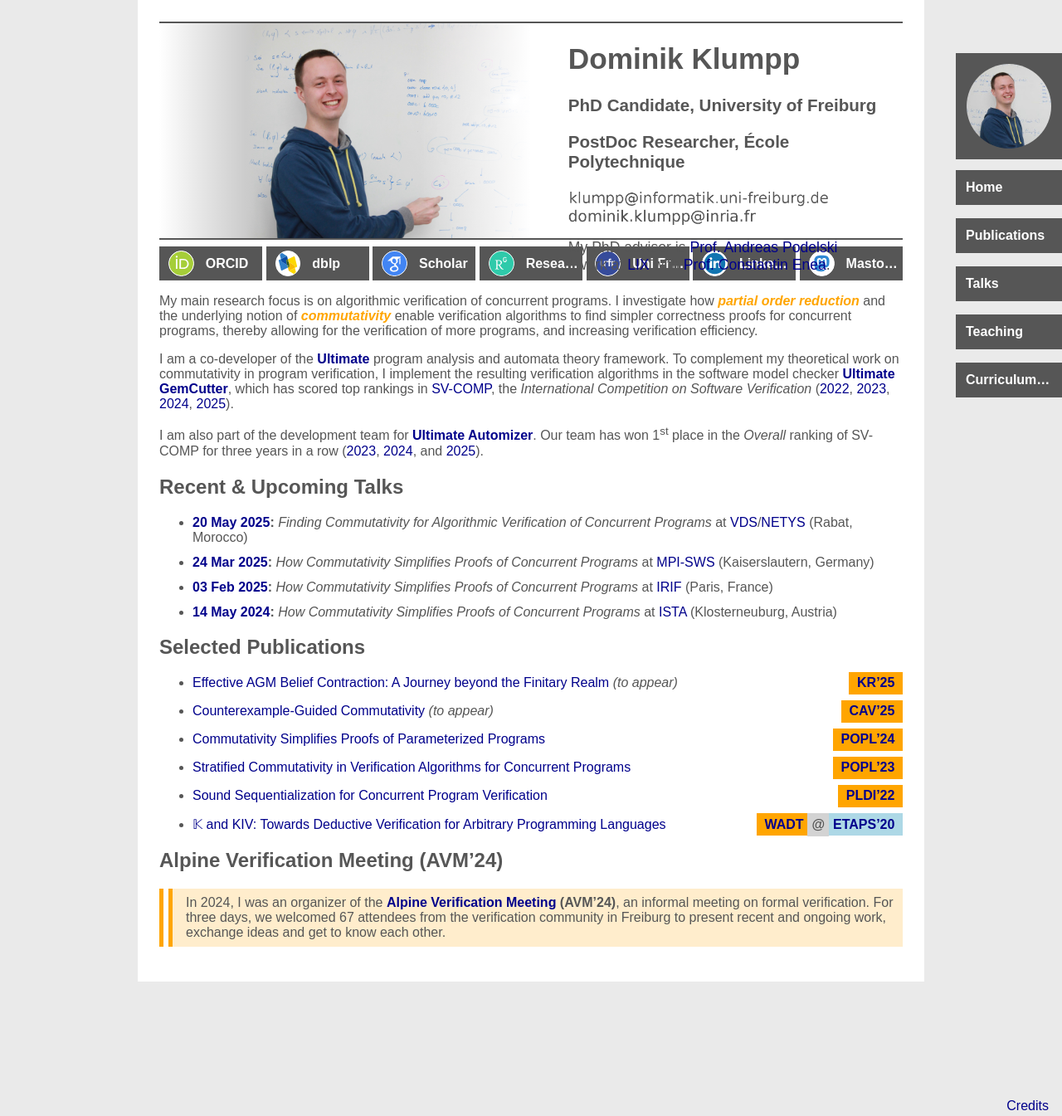
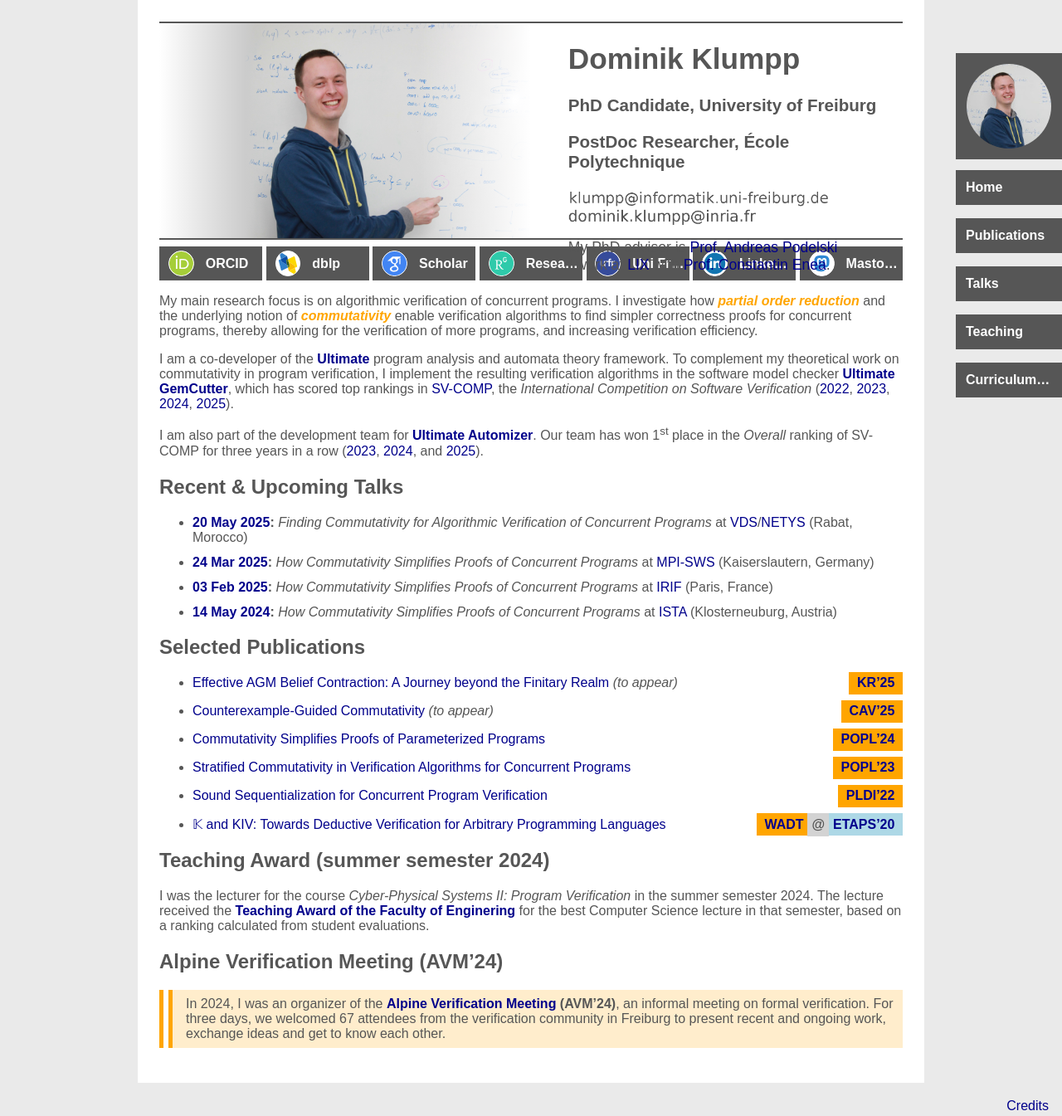
Before and after one commit to maul-esel/personal-website, a Jekyll site: the page built from index.markdown, in a window 1280 px wide and 1345 px high. Shown: the whole window at 83% size. Built offline with Jekyll 4.4.1, drawn with Linux system fonts in a browser that asks for light colours.

Commit message:
add teaching award to front page

```diff
--- a/index.markdown
+++ b/index.markdown
@@ -98,6 +98,13 @@ Our team has won 1<sup>st</sup> place in the _Overall_ ranking of SV-COMP for th
 {% assign selected_pubs = site.publications | reverse | where: "selected", true | map: "pub_id" %}
 {% include publist-short.markdown publications=selected_pubs %}
 
+## Teaching Award (summer semester 2024)
+
+I was the lecturer for the course _Cyber-Physical Systems II: Program Verification_ in the summer semester 2024.
+The lecture received the [**Teaching Award of the Faculty of Enginering**](https://www.tf.uni-freiburg.de/en/studies-and-teaching/teaching/quality-management-1)
+for the best Computer Science lecture in that semester,
+based on a ranking calculated from student evaluations.
+
 ## Alpine Verification Meeting (AVM'24)
 
 In 2024, I was an organizer of the **[Alpine Verification Meeting](https://avm2024.informatik.uni-freiburg.de/) (AVM'24)**,
```
